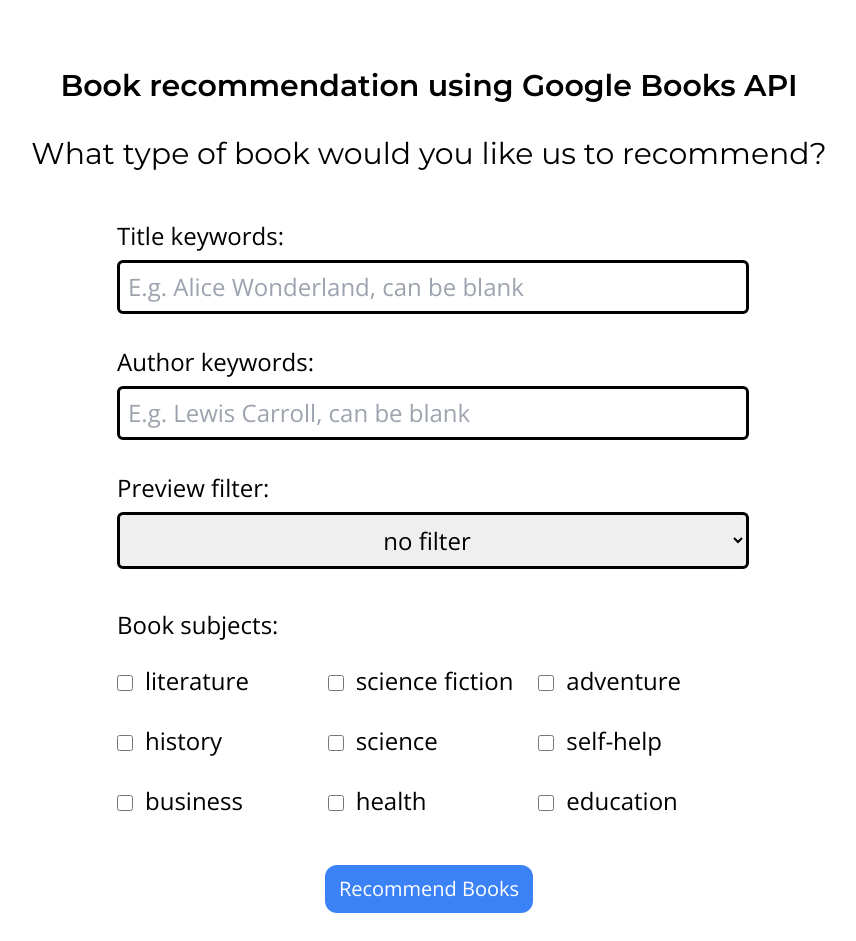
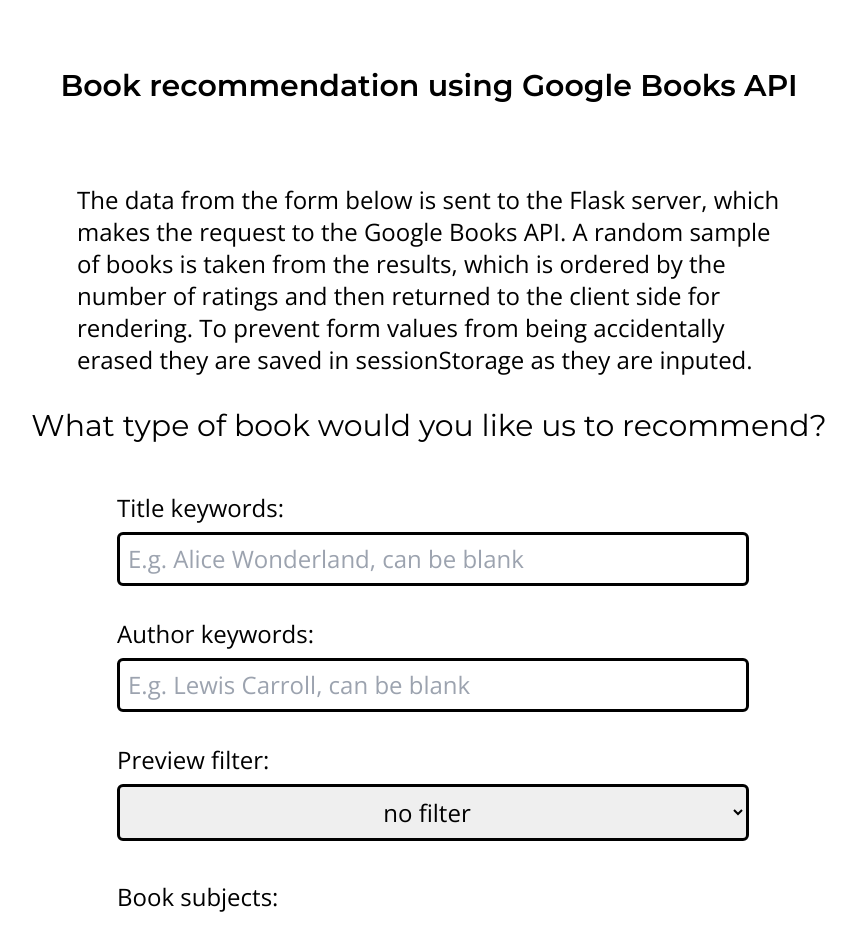
Before and after one commit to dospix/Portfolio-Website-V2, a React (Vite) app in the folder frontend/: page /sql-project in a window 1280 px wide. Shown: the part 100-1041 px from the top of the page, without its empty margins (211-1067 px from the left). Built offline with nearby package versions, Linux system fonts and the light colour scheme.

Commit message:
Add project description to GoogleApiProject.

```diff
--- a/frontend/src/pages/GoogleApiProject.jsx
+++ b/frontend/src/pages/GoogleApiProject.jsx
@@ -5,7 +5,7 @@ import no_cover_image from "../assets/images/no-cover-image.png"
 import open_book from "../assets/images/open-book.png"
 import open_book_white from "../assets/images/open-book-white.png"
 
-const BOOK_SUBJECTS_INSIDE_FORM = ["literature", "science fiction", "adventure", "history", "science", "self-help", "business", "health", "education"]
+const BOOK_SUBJECTS_INSIDE_FORM = ["literature", "adventure", "history", "science", "self-help", "business", "health", "education"]
 
 // Returns an object with all of the subjects and whether they are checked or not, and the HTML for the checkboxes with the subjects that will be displayed on the page
 function handleBookSubjects(formData, handleFormChange){
@@ -134,6 +134,7 @@ export default function ApiProject(props) {
     event.preventDefault()
 
     setIsLoading(true)
+    setBooksDisplayed([])
 
     fetch("/google-api-project/submit", {
       method: "POST",
@@ -154,11 +155,17 @@ export default function ApiProject(props) {
   return (
   <>
     <div className='mt-24 text-center'>
-        <h1 className='text-3xl font-semibold font-Montserrat'>Book recommendation using Google Books API</h1>
+      <h1 className='text-3xl font-semibold font-Montserrat'>Book recommendation using Google Books API</h1>
     </div>
 
-    <div className='2xl:mt-16 lg:mt-8 sm:mt-6 mt-8 flex items-center justify-center'>
-        <h1 className="text-3xl font-Montserrat">What type of book would you like us to recommend?</h1>
+    <div className='mt-20 flex items-center justify-center'>
+      <h1 className="mx-72 text-2xl font-Open_Sans">The data from the form below is sent to the Flask server, which makes the request to the Google Books API.
+      A random sample of books is taken from the results, which is ordered by the number of ratings and then returned to the client side for rendering.
+      To prevent form values from being accidentally erased they are saved in sessionStorage as they are inputed.</h1>
+    </div>
+
+    <div className='2xl:mt-28 lg:mt-8 sm:mt-6 mt-8 flex items-center justify-center'>
+      <h1 className="text-3xl font-Montserrat">What type of book would you like us to recommend?</h1>
     </div>
 
     <form onSubmit={handleFormSubmit} className="mx-auto mt-10 mb-32 w-1/2 flex justify-center flex-col font-Open_Sans">
@@ -171,6 +178,7 @@ export default function ApiProject(props) {
         name="titleKeywords"
         value={formData.titleKeywords}
         onChange={handleFormChange}
+        maxlength="100"
       />
 
       <label className="p-2 text-2xl" htmlFor="authorKeywords">Author keywords:</label>
@@ -182,6 +190,7 @@ export default function ApiProject(props) {
         name="authorKeywords"
         value={formData.authorKeywords}
         onChange={handleFormChange}
+        maxlength="100"
       />
 
       <label className="p-2 text-2xl" htmlFor="previewFilter">Preview filter:</label>
@@ -202,7 +211,7 @@ export default function ApiProject(props) {
         {bookSubjectsHtmlElements}
       </div>
 
-      <button className="w-52 h-12 mt-5 self-center rounded-xl bg-blue-500 text-xl text-white">Recommend Books</button>
+      <button className="w-52 h-12 mt-7 self-center rounded-xl bg-blue-500 text-xl text-white">Recommend Books</button>
     </form>
 
     <div className={`${isLoading ? "" : "hidden"} mb-32 flex items-center justify-center`}>
```
Also changed, not shown: 1 other file (tests, documents, lock files or other folders).
